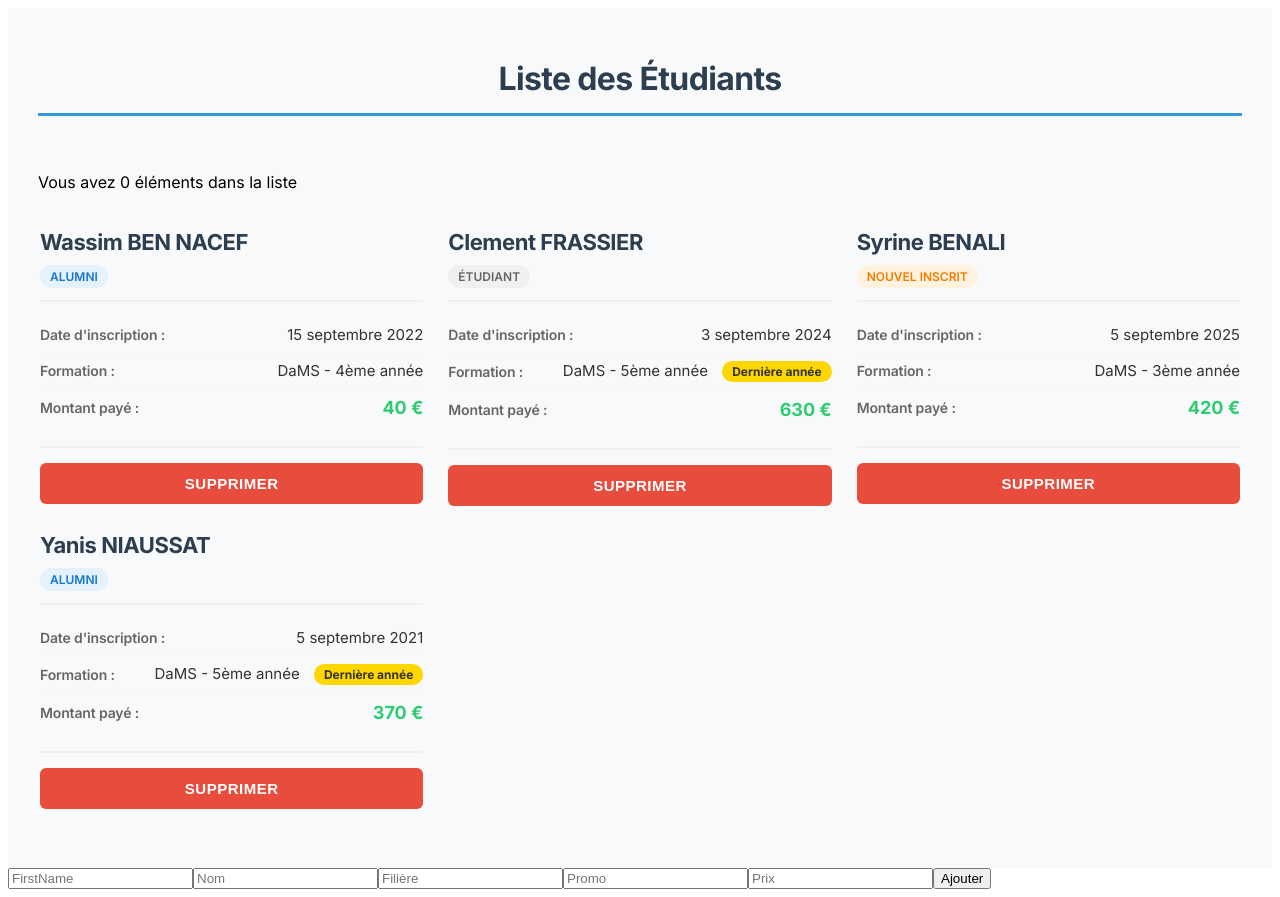
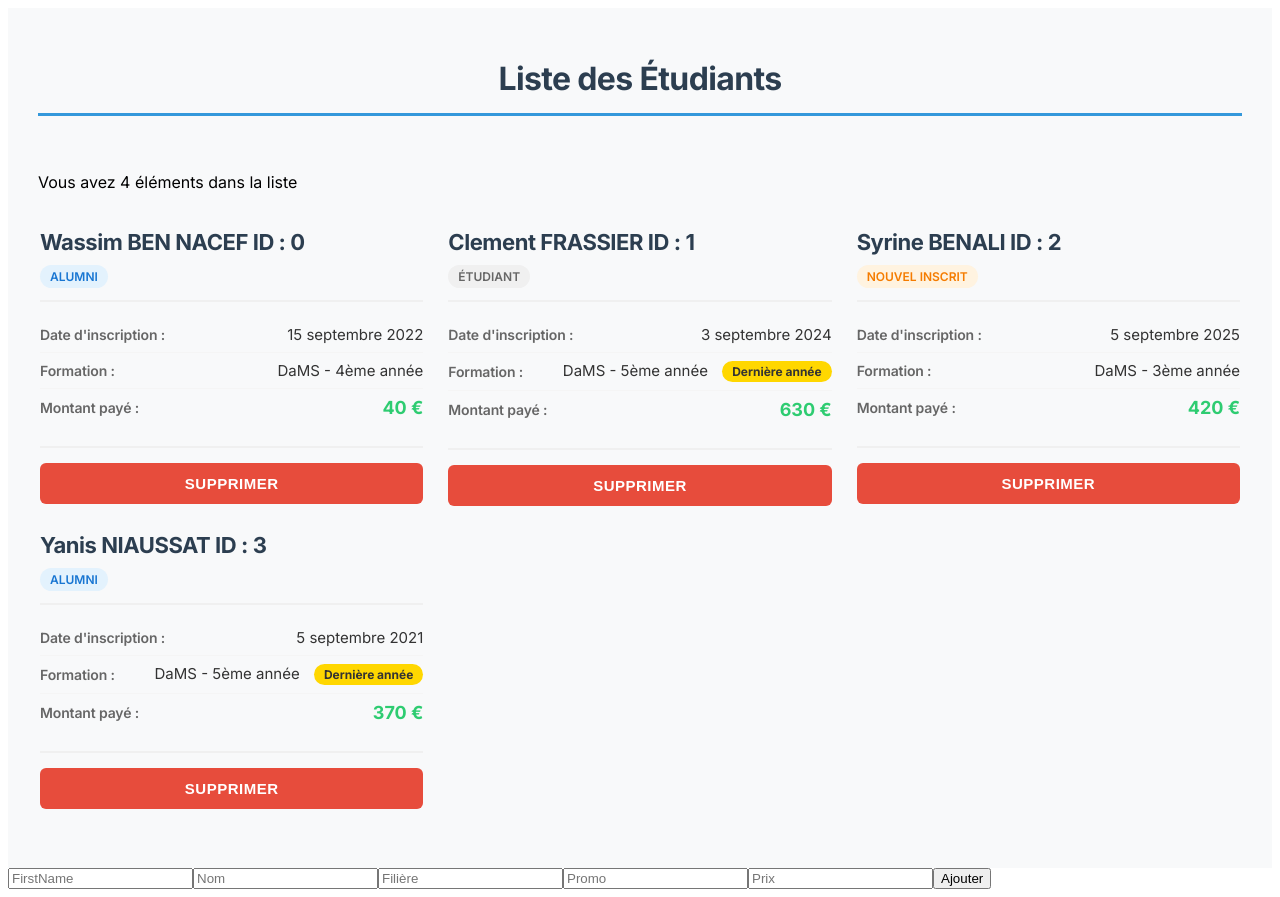
Before and after one commit to wassim-png/AWI-Student-App, an Angular app in the folder student-app/: page / in a window 1280 px wide. Built offline with nearby package versions, Linux system fonts and the light colour scheme.

Commit message:
Bon affichage de liste d'étudiants, avec bouton ajouter, bon compteur, supprimer à améliorer

```diff
--- a/student-app/src/student/student-card/student-card.html
+++ b/student-app/src/student/student-card/student-card.html
@@ -1,6 +1,6 @@
 <div class="card-header">
   <h3 class="student-name">
-    {{ student()?.firstname }} {{ student()?.name | uppercase }}
+    {{ student()?.firstname }} {{ student()?.name | uppercase }} ID : {{ student()?.id }}
   </h3>
   <span [class]="'type-eleve type-' + getTypeEleve()">
     {{ getTypeEleve() }}
--- a/student-app/src/student/student-list/student-list.ts
+++ b/student-app/src/student/student-list/student-list.ts
@@ -23,11 +23,11 @@ export class StudentList {
     { id: 3, firstname: 'Yanis', name: 'Niaussat ', filiere: 'DaMS', promo: 5, inscription: new Date(2021, 8, 5), prix: 370, hidden: false }
   ])
 
-  public studentsCount = computed(() => this.students.length)
+  public studentsCount = computed(() => this.students().length)
 
   public addStudent(firstname_input: string, name_input: string, filiere_input: string, promo_input: number, prix_input: number) {
     const new_student: StudentDto = {
-      id: this.students.length, firstname: firstname_input, name: name_input, filiere: filiere_input,
+      id: this.students().length, firstname: firstname_input, name: name_input, filiere: filiere_input,
       promo: promo_input, inscription: new Date(), prix: prix_input, hidden: false
     }
     this.students.update(list => [...list, new_student]);
```
